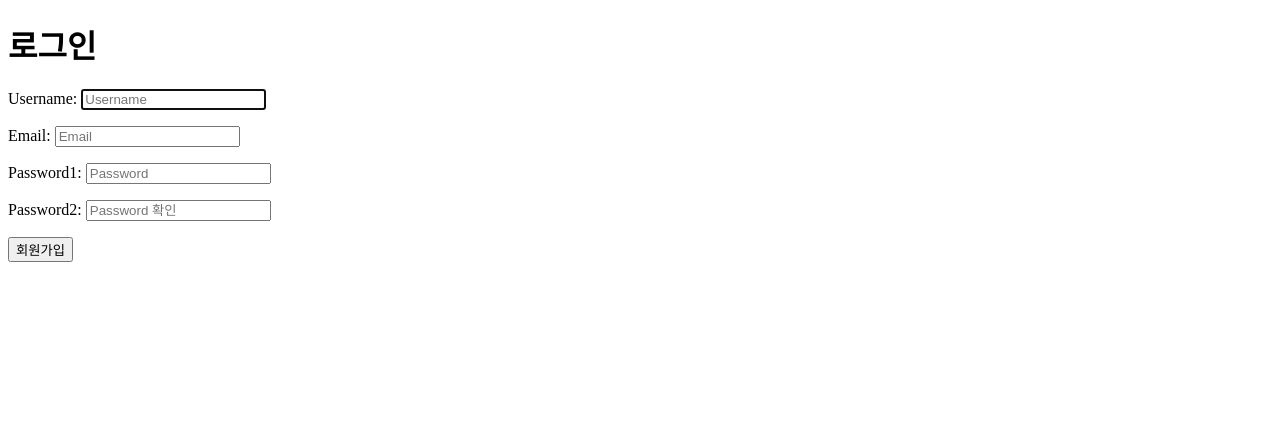
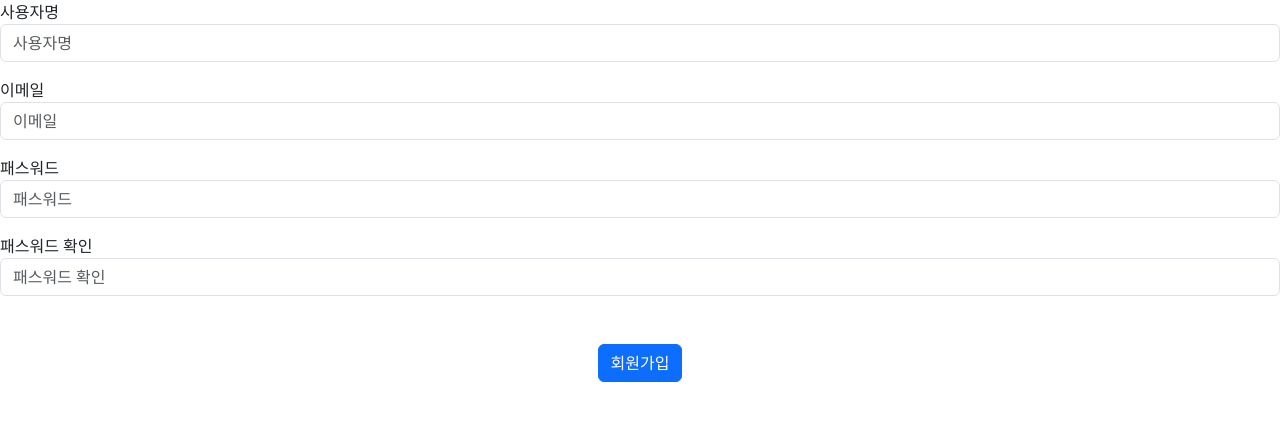
Before and after one commit to riseryan89/fastcampus_rainday, a Django app: page /auth/signup in a window 1280 px wide. Shown: the top 421 px of the page. Run offline with Django 3.2, Linux system fonts and the light colour scheme.

Commit message:
Ch06 Clip04

```diff
--- a/templates/auth/signup.html
+++ b/templates/auth/signup.html
@@ -3,13 +3,31 @@
 <head>
   <meta charset="UTF-8">
   <title>회원가입</title>
+  <link href="https://cdn.jsdelivr.net/npm/bootstrap@5.3.0-alpha1/dist/css/bootstrap.min.css" rel="stylesheet" integrity="sha384-GLhlTQ8iRABdZLl6O3oVMWSktQOp6b7In1Zl3/Jr59b6EGGoI1aFkw7cmDA6j6gD" crossorigin="anonymous">
+  <script src="https://cdn.jsdelivr.net/npm/bootstrap@5.3.0-alpha1/dist/js/bootstrap.bundle.min.js" integrity="sha384-w76AqPfDkMBDXo30jS1Sgez6pr3x5MlQ1ZAGC+nuZB+EYdgRZgiwxhTBTkF7CXvN" crossorigin="anonymous"></script>
 </head>
 <body>
-<h1>로그인</h1>
 <form method="post">
-  {% csrf_token %}
-  {{ form.as_p }}
-  <input type="submit" value="회원가입">
+  <div class="form-group">
+    <label for="username">사용자명</label>
+    <input type="text" class="form-control" id="username" placeholder="사용자명">
+  </div>
+  <div class="form-group mt-3">
+    <label for="username">이메일</label>
+    <input type="email" class="form-control" id="username" placeholder="이메일">
+  </div>
+  <div class="form-group mt-3">
+    <label for="password">패스워드</label>
+    <input type="password" class="form-control" id="password" placeholder="패스워드">
+  </div>
+  <div class="form-group mt-3">
+    <label for="password">패스워드 확인</label>
+    <input type="password" class="form-control" id="confirmPassword" placeholder="패스워드 확인">
+  </div>
+  <div class="text-center mt-5">
+    <button type="submit" class="btn btn-primary">회원가입</button>
+  </div>
 </form>
+
 </body>
 </html>
```
Also changed, not shown: templates/auth/login.html (+14 -4 lines), templates/components/modal.html (added, +22 -0 lines), templates/index.html (+15 -12 lines).
